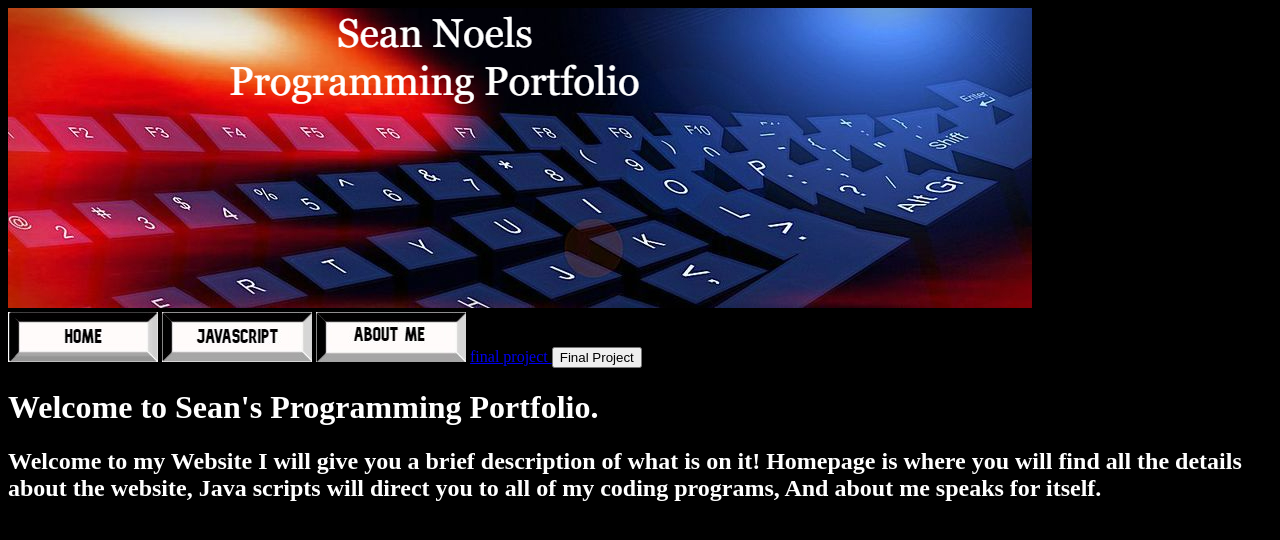
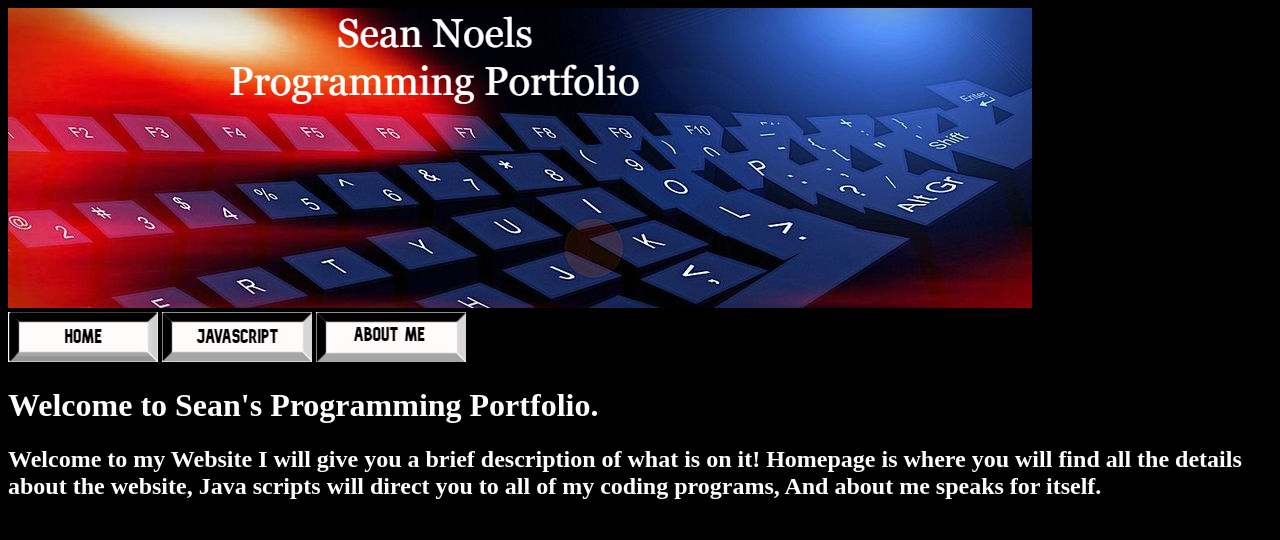
Before and after one commit to seanKnoel/seanKnoel.github.io, a plain HTML site: page index.html in a window 1280 px wide. Drawn offline with Linux system fonts and the light colour scheme; a script that the page names is missing.

Commit message:
Update index.html

```diff
--- a/index.html
+++ b/index.html
@@ -15,7 +15,6 @@
         <br> <a href="https://seanknoel.github.io/Home.html"><img src="Home.png"></a>
              <a href="https://seanknoel.github.io/javascripts.html"><img src="javascripts.png"></a>
             <a href="https://seanknoel.github.io/about%20me.html"><img src="About me.png"></a>
-          <a href="https://www.khanacademy.org/computer-programming/final-project/6722573894729728">final project </a></h2><script src="https://www.khanacademy.org/computer-programming/final-project/6722573894729728/embed.js?editor=no&buttons=no&author=no&embed=yes"></script><button>Final Project</button>
 
          <h1> Welcome to Sean's Programming Portfolio. </h1>
 
```
